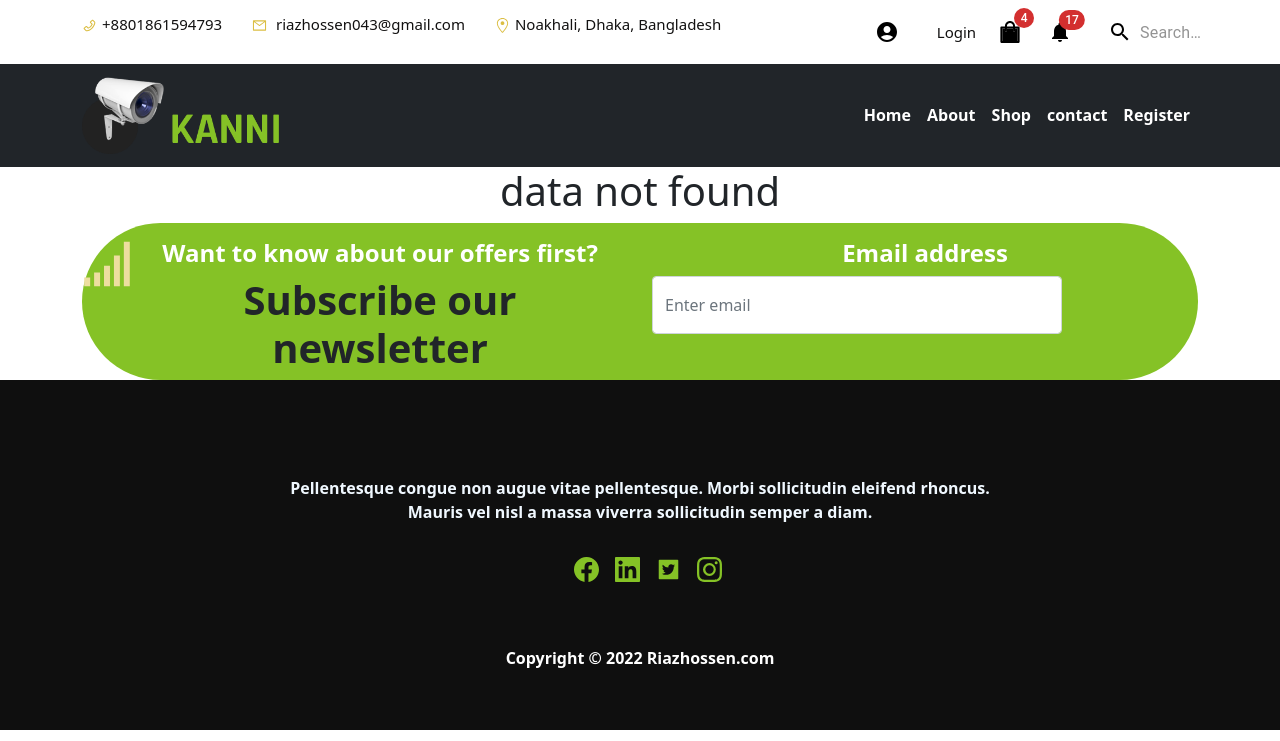
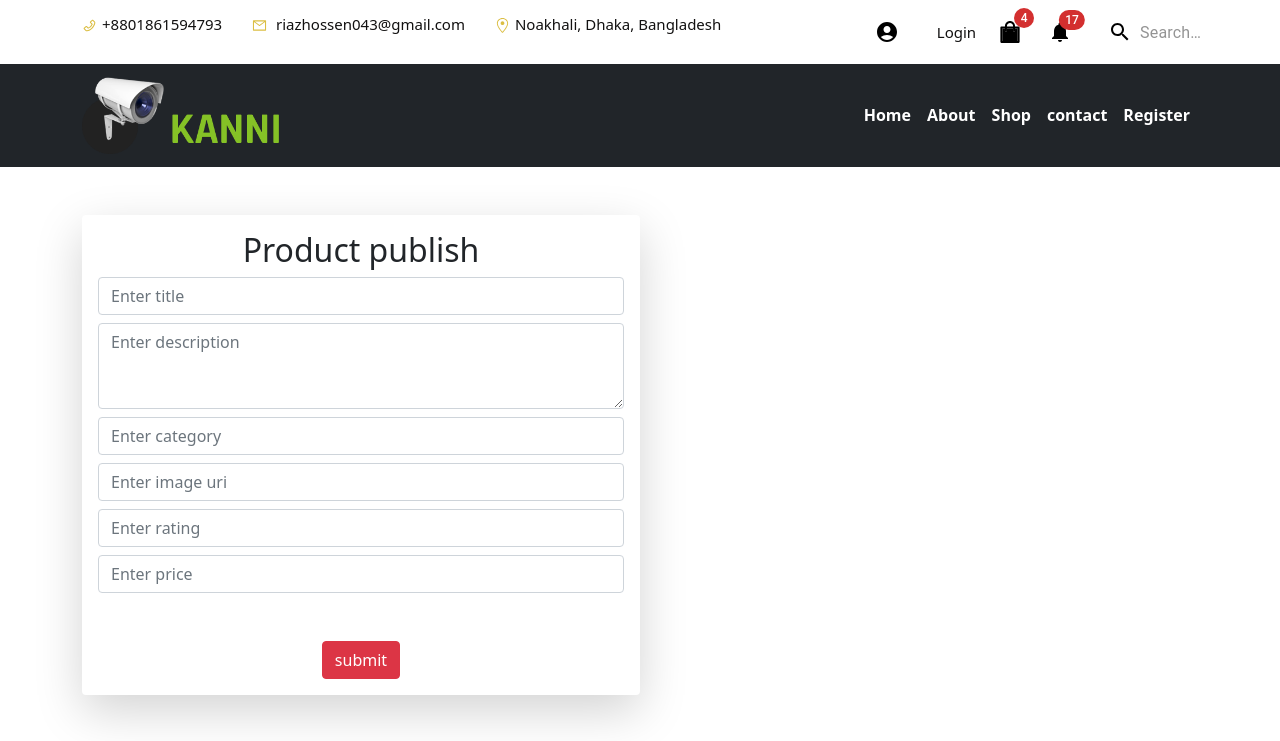
Before and after one commit to Riazalmahmud/camera-shop, a React (Create React App) app: page /AddProduct in a window 1280 px wide. Shown: the top 741 px of the page. Built offline with nearby package versions, Linux system fonts and the light colour scheme; no server answers.

Commit message:
'feedback'

```diff
--- a/package.json
+++ b/package.json
@@ -12,6 +12,7 @@
     "@testing-library/jest-dom": "^5.16.2",
     "@testing-library/react": "^12.1.2",
     "@testing-library/user-event": "^13.5.0",
+    "axios": "^0.26.0",
     "bootstrap": "^5.1.3",
     "firebase": "^9.6.6",
     "react": "^17.0.2",
@@ -21,6 +22,7 @@
     "react-icons": "^4.3.1",
     "react-router-dom": "^5.3.0",
     "react-scripts": "5.0.0",
+    "react-simple-star-rating": "^4.0.5",
     "styled-components": "^5.3.3",
     "swiper": "^8.0.5",
     "web-vitals": "^2.1.4"
--- a/src/App.js
+++ b/src/App.js
@@ -10,6 +10,8 @@ import Footer from "./Mainpage/Footer/Footer.js";
 import Login from "./Sharepage/Login/Login.js";
 import Register from "./Sharepage/Register/Register.js";
 import AuthProvider from "./context/AuthProvider/AuthProvider.js";
+import AddProduct from "./Sharepage/AddProduct/AddProduct.js";
+import Feedback from "./Sharepage/Feedback/Feedback.js";
 function App() {
   return (
     <div className="App">
@@ -28,6 +30,12 @@ function App() {
             </Route>
             <Route path="/shop">
               <Shop />
+            </Route>
+            <Route path="/AddProduct">
+              <AddProduct />
+            </Route>
+            <Route path="/Feedback">
+              <Feedback />
             </Route>
             <Route path="/login">
               <Login />
--- /dev/null
+++ b/src/Sharepage/AddProduct/AddProduct.js
@@ -0,0 +1,68 @@
+import axios from "axios";
+import React from "react";
+import Alert from "@mui/material/Alert";
+import { Button, Form } from "react-bootstrap";
+import { useForm } from "react-hook-form";
+const AddProduct = () => {
+  const { register, handleSubmit, reset } = useForm();
+  const onSubmit = (data) => {
+    console.log(data);
+    axios.post("http://localhost:5000/products", data).then((res) => {
+      if (res.data.insertedId) {
+        <Alert severity="success">Successfully product publish </Alert>;
+      }
+    });
+    // reset();
+  };
+  return (
+    <div>
+      <div className="container my-5">
+        <div className="login-form shadow-lg p-3 mb-5 bg-body rounded w-50">
+          <h2>Product publish </h2>
+          <form onSubmit={handleSubmit(onSubmit)} className="login-design">
+            <Form.Control
+              {...register("title")}
+              placeholder="Enter title"
+              className="bg-transparent mt-2"
+            />
+            <Form.Control
+              as="textarea"
+              {...register("description")}
+              placeholder="Enter description"
+              className="bg-transparent mt-2"
+              rows={3}
+            />
+            <Form.Control
+              {...register("category")}
+              placeholder="Enter category"
+              className="bg-transparent mt-2"
+            />
+            <Form.Control
+              {...register("image")}
+              placeholder="Enter image uri"
+              className="bg-transparent mt-2"
+            />
+            <Form.Control
+              type="number"
+              {...register("rating")}
+              placeholder="Enter rating"
+              className="bg-transparent mt-2"
+            />
+            <Form.Control
+              type="number"
+              {...register("price")}
+              placeholder="Enter price"
+              className="bg-transparent mt-2"
+            />
+
+            <button type="submit" className="btn btn-danger mt-5">
+              submit
+            </button>
+          </form>
+        </div>
+      </div>
+    </div>
+  );
+};
+
+export default AddProduct;
--- /dev/null
+++ b/src/Sharepage/Feedback/Feedback.js
@@ -0,0 +1,71 @@
+import axios from "axios";
+import Alert from "@mui/material/Alert";
+import { Button, Form } from "react-bootstrap";
+import { useForm } from "react-hook-form";
+import React, { useState } from "react";
+import { Rating } from "react-simple-star-rating";
+import useAuth from "../../Hooks/useAuth.js";
+
+const Feedback = () => {
+  const { user } = useAuth();
+  const { register, handleSubmit, reset } = useForm();
+  const [rating, setRating] = useState(0); // initial rating value
+  const handleRating = (rate: number) => {
+    setRating(rate);
+  };
+
+  const onSubmit = (data) => {
+    const rateCount = { ...data, rating: rating / 20 };
+    axios.post("http://localhost:5000/feedbacks", rateCount).then((res) => {
+      if (res.data.insertedId) {
+        <Alert severity="success">Successfully Rating publish </Alert>;
+      }
+    });
+    reset();
+  };
+  return (
+    <div>
+      <div className="container">
+        <form onSubmit={handleSubmit(onSubmit)} className="login-design">
+          <Form.Control
+            as="textarea"
+            {...register("description")}
+            placeholder="Enter description"
+            className="bg-transparent mt-2"
+            rows={3}
+          />
+          <Form.Control
+            {...register("img")}
+            placeholder="Enter photoURL"
+            className="bg-transparent mt-2"
+          />
+
+          <Rating
+            onClick={handleRating}
+            {...register("rating")}
+            ratingValue={rating}
+          />
+          <Form.Control
+            {...register("name")}
+            displayName={user.displayName}
+            placeholder="your name"
+            className="bg-transparent mt-2"
+          />
+          <Form.Control
+            {...register("address")}
+            displayName={user.displayName}
+            placeholder="your address"
+            className="bg-transparent mt-2"
+          />
+
+          <button type="submit " className="my-5">
+            {" "}
+            Feedback submit
+          </button>
+        </form>
+      </div>
+    </div>
+  );
+};
+
+export default Feedback;
--- a/src/Sharepage/Product/Product.js
+++ b/src/Sharepage/Product/Product.js
@@ -11,8 +11,8 @@ const Product = ({ cctvProducts }) => {
         <Card>
           <Card.Img variant="top" src={image} />
           <Card.Body className="product">
-            <Card.Title>{title} </Card.Title>
-            <Card.Text>{description.slice(0, 70)}</Card.Text>
+            <Card.Title>{title.slice(0, 40)} </Card.Title>
+            <Card.Text>{description.slice(0, 130)}</Card.Text>
             <h4 className="fw-bold fast-color">$ {price}</h4>
             <Link clssName="get-now rounded " to="/details">
               Add to cart <AiTwotoneShopping size={"25px"} color={"#fff"} />
--- a/src/Sharepage/Products/Products.js
+++ b/src/Sharepage/Products/Products.js
@@ -5,7 +5,7 @@ import Product from "../Product/Product.js";
 const Products = () => {
   const [cctvProduct, setCCtvProduct] = useState([]);
   useEffect(() => {
-    fetch("./Products.json")
+    fetch("http://localhost:5000/products")
       .then((res) => res.json())
       .then((data) => setCCtvProduct(data));
   }, []);
--- a/src/Sharepage/RecentPosts/RecentPosts.js
+++ b/src/Sharepage/RecentPosts/RecentPosts.js
@@ -6,7 +6,7 @@ import RecentPost from "../RecentPost/RecentPost.js";
 const RecentPosts = () => {
   const [resentPt, setResentPt] = useState([]);
   useEffect(() => {
-    fetch("/Products.json")
+    fetch("http://localhost:5000/products")
       .then((res) => res.json())
       .then((data) => setResentPt(data));
   }, []);
--- a/src/Sharepage/Service/Service.js
+++ b/src/Sharepage/Service/Service.js
@@ -4,7 +4,7 @@ import Services from "../Services/Services.js";
 const Service = () => {
   const [camService, setCamService] = useState([]);
   useEffect(() => {
-    fetch("./Products.json")
+    fetch("http://localhost:5000/products")
       .then((res) => res.json())
       .then((data) => setCamService(data));
   }, []);
@@ -19,7 +19,7 @@ const Service = () => {
         </p>
 
         <Row xs={1} md={3} className="g-4">
-          {camService.map((cameraService) => (
+          {camService.slice(0, 6).map((cameraService) => (
             <Services
               key={cameraService.id}
               cameraService={cameraService}
--- a/src/Sharepage/Services/Services.js
+++ b/src/Sharepage/Services/Services.js
@@ -10,10 +10,10 @@ const Services = ({ cameraService }) => {
         <Card>
           <Card.Img variant="top" src={image} className="img-fluid" />
           <Card.Body>
-            <Card.Title className="fw-bold">{title}</Card.Title>
+            <Card.Title className="fw-bold">{title.slice(0, 40)}</Card.Title>
             <Card.Text className="fw-bold">
               {" "}
-              {description.slice(0, 70)}
+              {description.slice(0, 130)}
             </Card.Text>
           </Card.Body>
         </Card>
```
Also changed, not shown: 1 other file (tests, documents, lock files or other folders).
